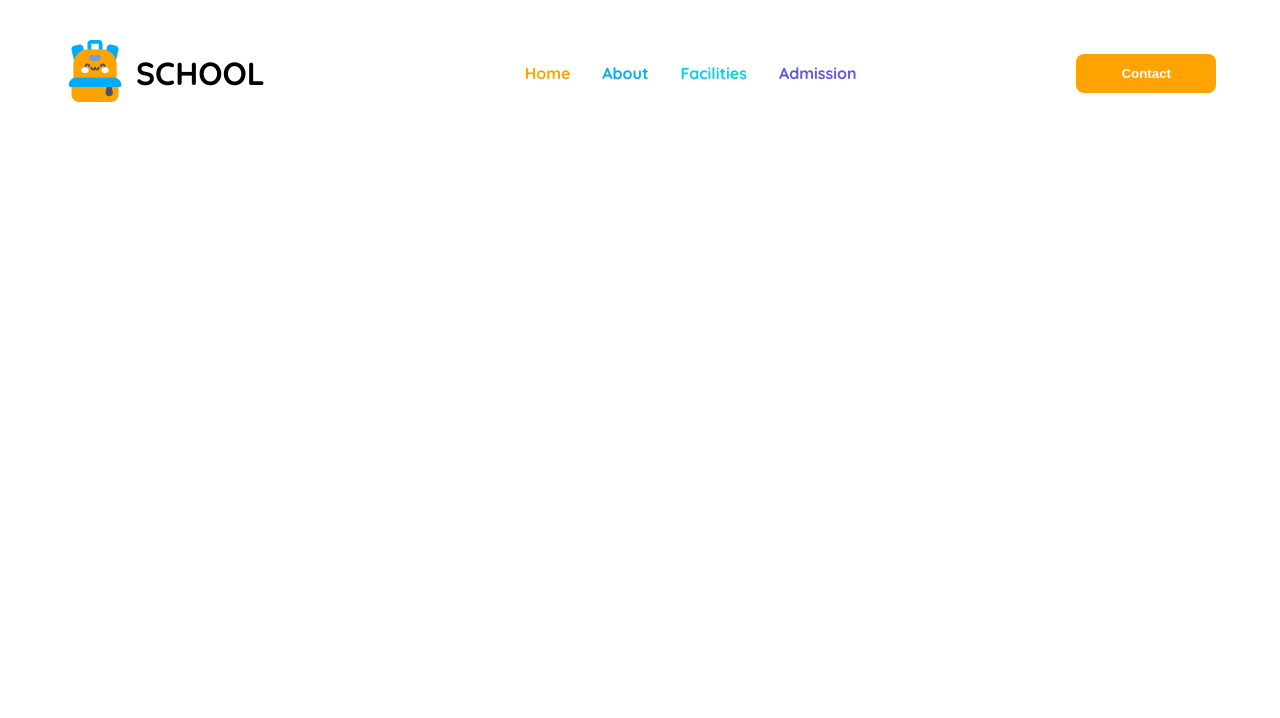
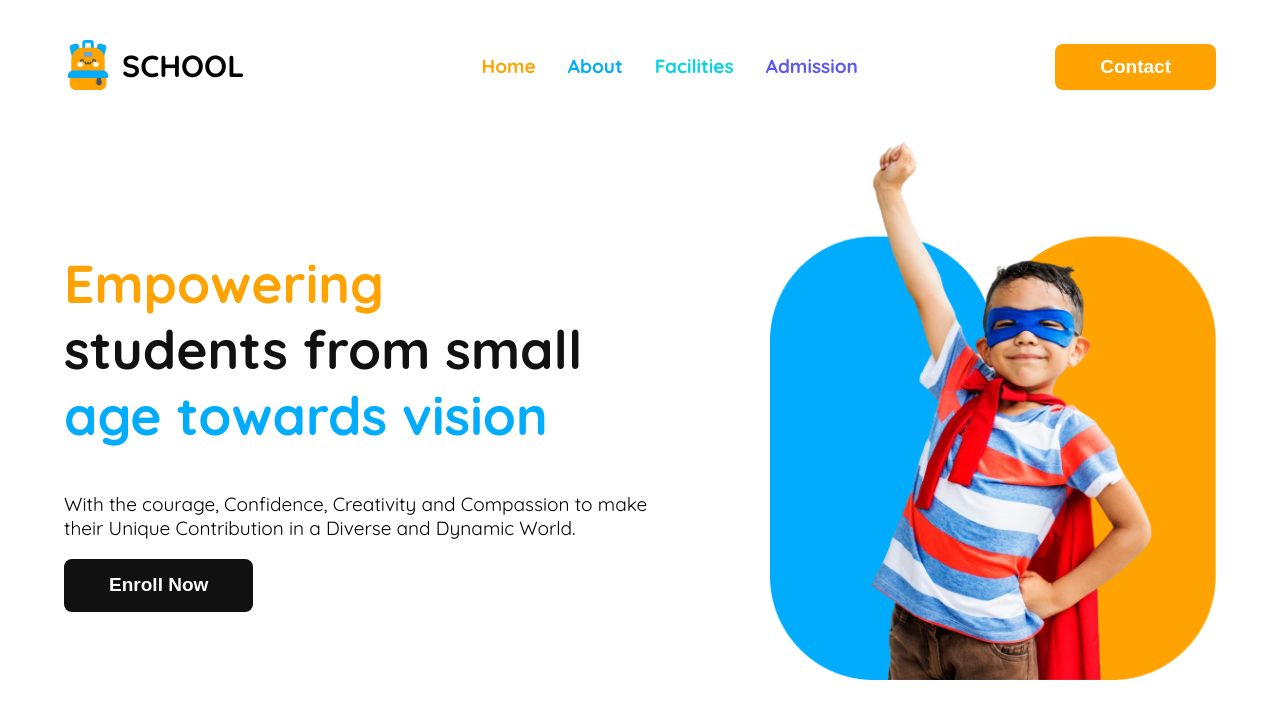
Before and after one commit to baizid20/-Kids-School-Responsive-Website-Assignment-2, a plain HTML site: page index.html in a window 1280 px wide. Drawn offline with Linux system fonts and the light colour scheme.

Commit message:
banner section for larger device complete

```diff
--- a/index.html
+++ b/index.html
@@ -33,6 +33,22 @@
     </header>
     <main>
 
+<section class="banner-container">
+<!-- banner section start here -->
+<div>
+  <h1 class="banner-title"><span class="orange">Empowering </span><br>
+    <span class="black">students from small</span> <br>
+    <span class="sky-blue"> age towards vision</span></h1>
+  <p class="banner-description">With the courage, Confidence, Creativity and Compassion to make <br> their Unique Contribution in a Diverse and Dynamic World.</p>
+  <button class="banner-btn">Enroll Now</button>
+</div>
+<div>
+    <img class="banner-img" src="assets/hero-kids.png" alt="A kid dress up like superhero">
+</div>
+ <!-- banner section ended -->
+</section>
+
+
     </main>
     <footer>
 
--- a/style/color.css
+++ b/style/color.css
@@ -29,18 +29,21 @@ body{
 .beguni{
     color:#5D58EF;
 }
+.black{
+    color:#111111;
+}
 
-/* navbar style*/
+/* navbar style start here*/
 /* bold 32 */
 .icon-bold{
     font-weight: bold;
-    font-size:1.9 rem;
-    line-height: 1.79 rem;
+    font-size:1.9rem;
+    line-height: 1.79rem;
 }
 /* medium 20 */
 .nav-a-text{
-    font-size: 1.19 rem;
-    line-height: 1.79 rem;
+    font-size: 1.19rem;
+    line-height: 1.79rem;
     font-weight: bold;
 }
 
@@ -58,8 +61,8 @@ body{
     gap:10px;
 }
 .navbar-logo-img{
-    width:2.74 rem;
-    height: 1.19 rem;
+    width:3rem;
+    height: 3.13rem;
 }
 
 .nav-container{
@@ -74,7 +77,7 @@ nav a{
 }
 
 .navbar-btn{
-    font-size: 1.19 rem;
+    font-size: 1.19rem;
     font-weight:600;
     color:white;
     background-color: #FEA301;
@@ -87,10 +90,55 @@ nav a{
     width:2rem;
     height: 2rem;
 }
+
+/* navbar style ended*/
+
+
+/* Banner section style start here */
+.banner-container{
+    display: flex;
+    align-items: center;
+    justify-content: space-between;
+    margin-top: 2rem;
+}
+
+.banner-title{
+    font-size: 3.33rem;
+    font-weight: bold;
+}
+.banner-description{
+    font-size: 1.19rem;
+    font-weight: normal;
+    line-height: auto;
+}
+.banner-btn{
+    background-color: #111111;
+    color:white;
+    padding:12px 45px;
+    border-radius: 8px;
+    border:none;
+    line-height: 1.79rem;
+    font-size: 1.19rem;
+    font-weight: bold;
+}
+.banner-img{
+    width:27.86rem;
+    height: 34.16rem;
+}
+
+/* Banner section style start here */
+
+
+
+
+
+
+
 .hide{
     display: none;
 }
 
+/* Responsive Design for Mobile device */
 @media screen and (max-width:576px) {
     .nav-container ,
     .navbar-btn{
```
